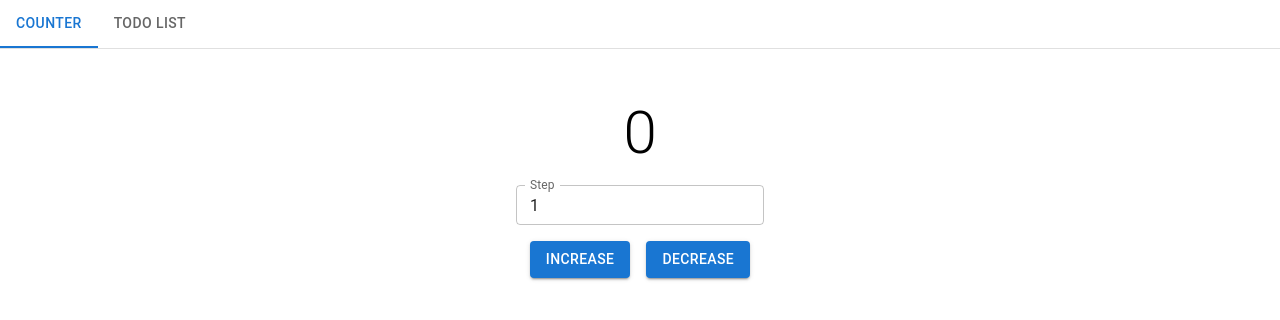
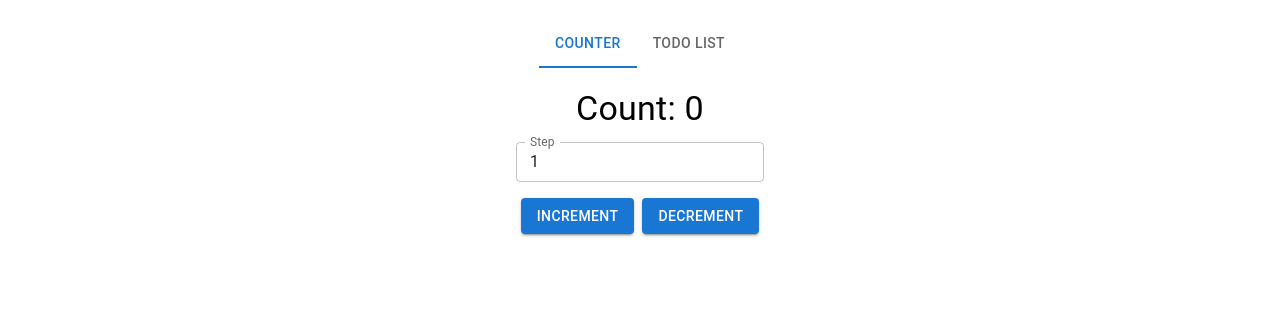
Before and after one commit to vit2tweak/counter1, a React (Create React App) app: page / in a window 1280 px wide. Shown: the top 320 px of the page. Built offline with nearby package versions, Linux system fonts and the light colour scheme.

Commit message:
AI Upgrade: when go to the program don't show the login . can use the app directly   (program-note.md updated)

```diff
--- a/src/App.js
+++ b/src/App.js
@@ -1,29 +1,36 @@
-import React, { useState } from 'react';
-import { Tabs, Tab, Box } from '@mui/material';
+import React from 'react';
+import { Box, Tabs, Tab } from '@mui/material';
 import Counter from './components/Counter';
 import TodoList from './components/TodoList';
-import TabPanel from './components/TabPanel';
 import './App.css';
 
+function TabPanel({ children, value, index }) {
+  return (
+    <div hidden={value !== index} style={{ padding: '20px' }}>
+      {value === index && children}
+    </div>
+  );
+}
+
 function App() {
-  const [value, setValue] = useState(0);
+  const [tabValue, setTabValue] = React.useState(0);
 
   const handleChange = (event, newValue) => {
-    setValue(newValue);
+    setTabValue(newValue);
   };
 
   return (
-    <Box sx={{ width: '100%' }}>
-      <Box sx={{ borderBottom: 1, borderColor: 'divider' }}>
-        <Tabs value={value} onChange={handleChange}>
-          <Tab label="Counter" />
-          <Tab label="Todo List" />
-        </Tabs>
-      </Box>
-      <TabPanel value={value} index={0}>
+    <Box sx={{ width: '100%', maxWidth: 800, margin: '0 auto', padding: '20px' }}>
+      <Tabs value={tabValue} onChange={handleChange} centered>
+        <Tab label="Counter" />
+        <Tab label="Todo List" />
+      </Tabs>
+
+      <TabPanel value={tabValue} index={0}>
         <Counter />
       </TabPanel>
-      <TabPanel value={value} index={1}>
+
+      <TabPanel value={tabValue} index={1}>
         <TodoList />
       </TabPanel>
     </Box>
--- a/src/components/Counter.js
+++ b/src/components/Counter.js
@@ -5,38 +5,40 @@ function Counter() {
   const [count, setCount] = useState(0);
   const [step, setStep] = useState(1);
 
-  const handleStepChange = (e) => {
-    const value = parseInt(e.target.value) || 1;
-    setStep(Math.max(1, value));
+  const handleStepChange = (event) => {
+    const value = parseInt(event.target.value) || 1;
+    setStep(value);
   };
 
   return (
-    <Box sx={{ textAlign: 'center', p: 3 }}>
-      <Typography variant="h2">{count}</Typography>
-      <Box sx={{ my: 2 }}>
+    <Box sx={{ textAlign: 'center' }}>
+      <Typography variant="h4" gutterBottom>
+        Count: {count}
+      </Typography>
+
+      <Box sx={{ marginBottom: 2 }}>
         <TextField
           type="number"
           label="Step"
           value={step}
           onChange={handleStepChange}
           size="small"
-          sx={{ mx: 1 }}
         />
       </Box>
+
       <Box>
         <Button
           variant="contained"
           onClick={() => setCount(count + step)}
-          sx={{ mx: 1 }}
+          sx={{ mr: 1 }}
         >
-          Increase
+          Increment
         </Button>
         <Button
           variant="contained"
           onClick={() => setCount(count - step)}
-          sx={{ mx: 1 }}
         >
-          Decrease
+          Decrement
         </Button>
       </Box>
     </Box>
--- a/src/components/TodoList.js
+++ b/src/components/TodoList.js
@@ -1,100 +1,77 @@
 import React, { useState, useEffect } from 'react';
-import {
-  Box,
-  List,
-  ListItem,
-  ListItemText,
-  ListItemSecondaryAction,
-  IconButton,
-  TextField,
-  Button,
-  Checkbox
-} from '@mui/material';
-import { Delete, Edit } from '@mui/icons-material';
+import { Box, List, ListItem, ListItemText, TextField, Button, Checkbox, IconButton } from '@mui/material';
+import DeleteIcon from '@mui/icons-material/Delete';
 
 function TodoList() {
-  const [todos, setTodos] = useState([]);
+  const [todos, setTodos] = useState(() => {
+    const saved = localStorage.getItem('todos');
+    return saved ? JSON.parse(saved) : [];
+  });
   const [newTodo, setNewTodo] = useState('');
-  const [editId, setEditId] = useState(null);
-
-  useEffect(() => {
-    const savedTodos = localStorage.getItem('todos');
-    if (savedTodos) setTodos(JSON.parse(savedTodos));
-  }, []);
 
   useEffect(() => {
     localStorage.setItem('todos', JSON.stringify(todos));
   }, [todos]);
 
-  const handleAdd = () => {
+  const addTodo = (e) => {
+    e.preventDefault();
     if (!newTodo.trim()) return;
-    setTodos([...todos, { id: Date.now(), text: newTodo, completed: false }]);
+
+    setTodos([...todos, { text: newTodo, completed: false }]);
     setNewTodo('');
   };
 
-  const handleDelete = (id) => {
-    setTodos(todos.filter(todo => todo.id !== id));
+  const toggleTodo = (index) => {
+    const newTodos = [...todos];
+    newTodos[index].completed = !newTodos[index].completed;
+    setTodos(newTodos);
   };
 
-  const handleToggle = (id) => {
-    setTodos(todos.map(todo =>
-      todo.id === id ? { ...todo, completed: !todo.completed } : todo
-    ));
-  };
-
-  const handleEdit = (id, newText) => {
-    setTodos(todos.map(todo =>
-      todo.id === id ? { ...todo, text: newText } : todo
-    ));
-    setEditId(null);
+  const deleteTodo = (index) => {
+    setTodos(todos.filter((_, i) => i !== index));
   };
 
   return (
-    <Box sx={{ p: 3 }}>
-      <Box sx={{ display: 'flex', mb: 2 }}>
+    <Box>
+      <form onSubmit={addTodo} style={{ marginBottom: '20px' }}>
         <TextField
           fullWidth
           value={newTodo}
           onChange={(e) => setNewTodo(e.target.value)}
           placeholder="Add new todo"
+          variant="outlined"
           size="small"
         />
         <Button
+          type="submit"
           variant="contained"
-          onClick={handleAdd}
-          sx={{ ml: 1 }}
+          sx={{ mt: 1 }}
+          fullWidth
         >
-          Add
+          Add Todo
         </Button>
-      </Box>
+      </form>
+
       <List>
-        {todos.map(todo => (
-          <ListItem key={todo.id}>
+        {todos.map((todo, index) => (
+          <ListItem
+            key={index}
+            secondaryAction={
+              <IconButton edge="end" onClick={() => deleteTodo(index)}>
+                <DeleteIcon />
+              </IconButton>
+            }
+          >
             <Checkbox
               checked={todo.completed}
-              onChange={() => handleToggle(todo.id)}
+              onChange={() => toggleTodo(index)}
             />
-            {editId === todo.id ? (
-              <TextField
-                fullWidth
-                defaultValue={todo.text}
-                onBlur={(e) => handleEdit(todo.id, e.target.value)}
-                autoFocus
-              />
-            ) : (
-              <ListItemText
-                primary={todo.text}
-                sx={{ textDecoration: todo.completed ? 'line-through' : 'none' }}
-              />
-            )}
-            <ListItemSecondaryAction>
-              <IconButton onClick={() => setEditId(todo.id)}>
-                <Edit />
-              </IconButton>
-              <IconButton onClick={() => handleDelete(todo.id)}>
-                <Delete />
-              </IconButton>
-            </ListItemSecondaryAction>
+            <ListItemText
+              primary={todo.text}
+              sx={{
+                textDecoration: todo.completed ? 'line-through' : 'none'
+              }}
+            />
           </ListItem>
         ))}
       </List>
```
Also changed, not shown: package.json (+4 -7 lines), 2 other files (tests, documents, lock files or other folders).
